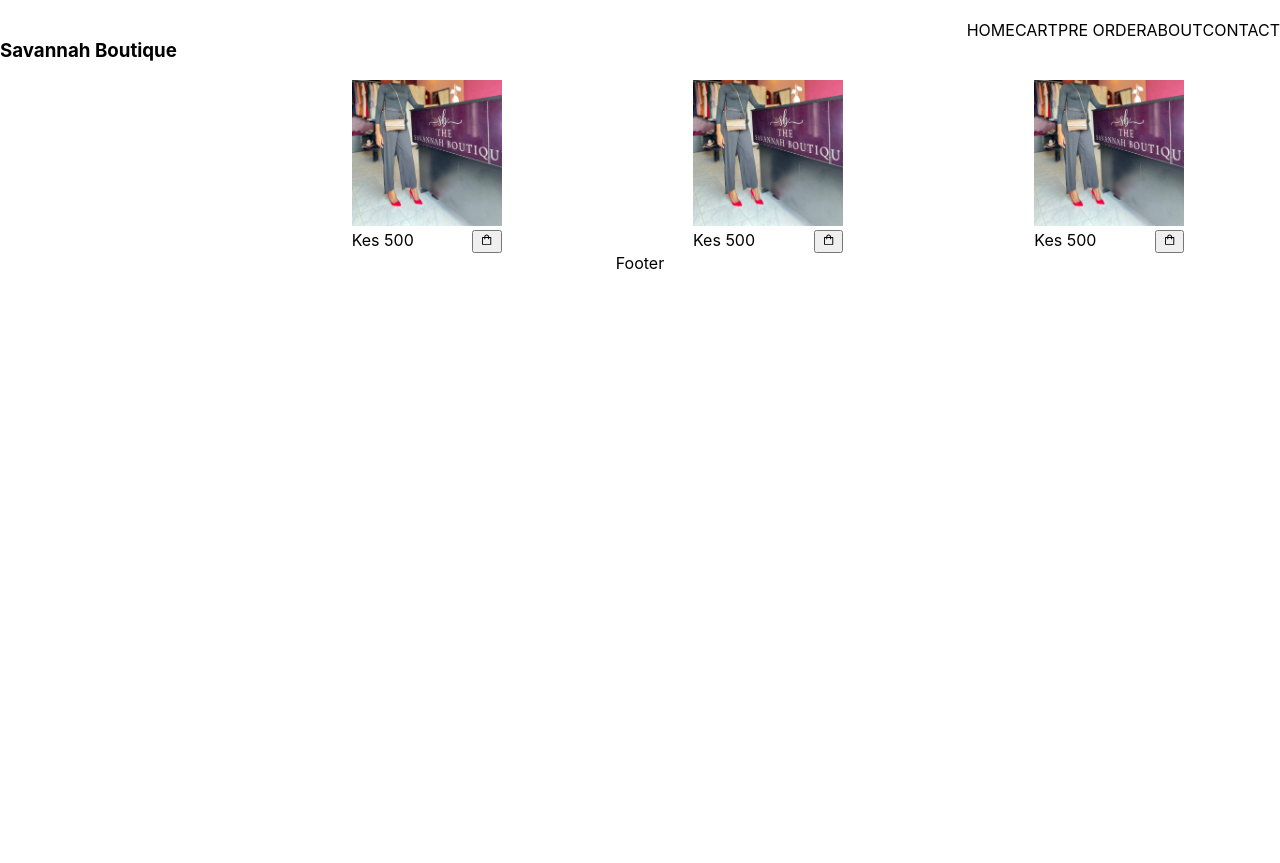
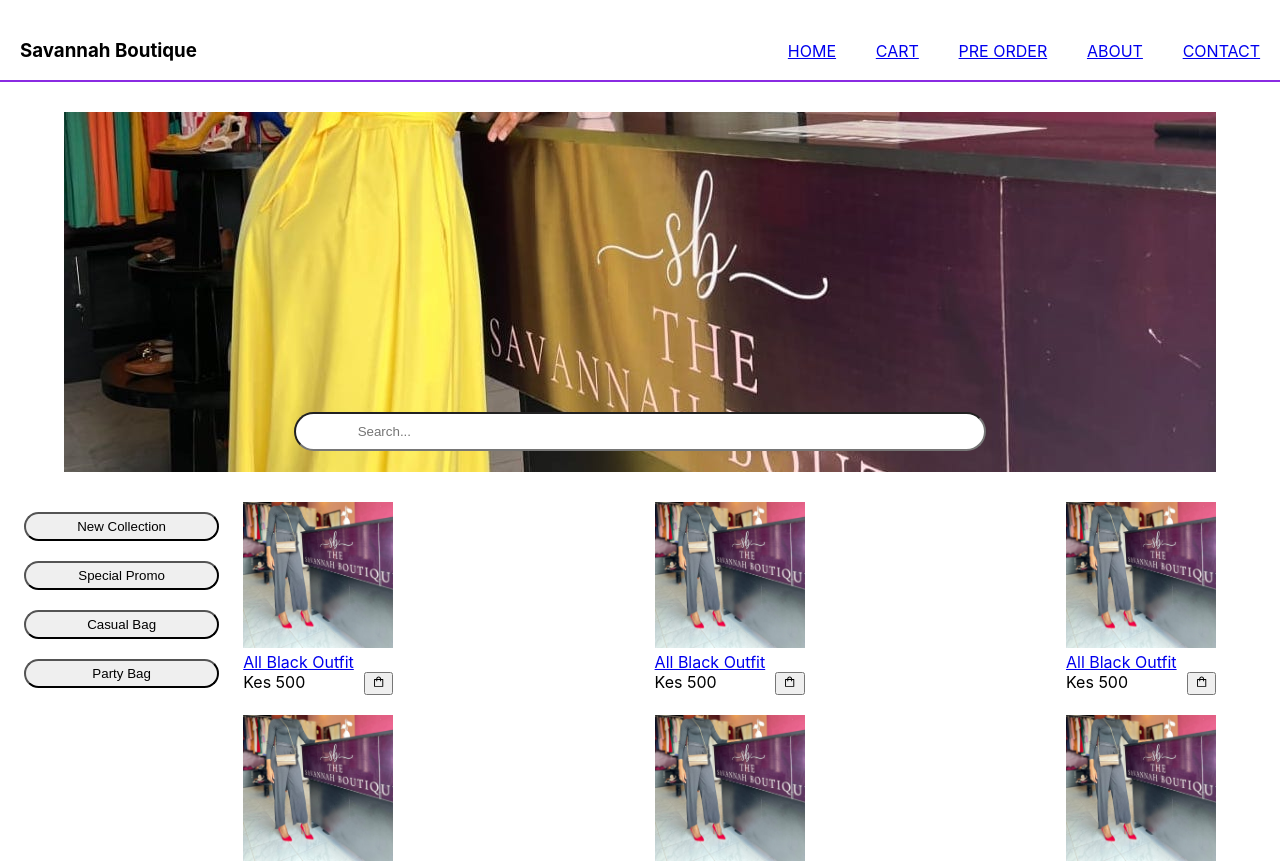
Before and after one commit to kk-mbugua/savannah, a React (Create React App) app in the folder front_end/: page / in a window 1280 px wide. Shown: the top 863 px of the page. Before the commit the page ends 800 px from the top, so only its background shows below. Built offline with nearby package versions, Linux system fonts and the light colour scheme.

Commit message:
inital layout set

```diff
--- a/front_end/src/assets/styles/global.css
+++ b/front_end/src/assets/styles/global.css
@@ -1,18 +1,27 @@
 
-.header {
+.titleBar {
     display: flex;
     flex-direction: row;
     justify-content: space-between;
+    align-items: baseline;
     margin-top: 20px;
+    border-bottom: 2px solid blueviolet;
+
+}
+
+.title {
+    margin-left: 20px;
 }
 
 .navOptions {
+    width: 40%;
     display: flex;
     flex-direction: row;
+    justify-content: space-around;
 }
 
 .navItems {
-    padding-right: 40px;
+    margin-right: 40px;
 }
 
 .shopping {
@@ -22,21 +31,75 @@
     width: 100%;
 }
 
+.previewWindow {
+    display: flex;
+    justify-content: center;
+    align-items: center;
+    height: 400px;
+    padding-top: 10px;
+    padding-bottom: 10px;
+}
+
+.previewWindowContent {
+    width: 90%;
+    height: 90%;
+    background-image: url("../images/8.jpeg");
+}
+
+.previewWindowContent input {
+    width: 60%;
+    padding-top: 10px;
+    padding-bottom: 10px;
+    border-radius: 80px;
+    margin-top: 26%;
+}
+
+.shopping {
+    width: auto;
+}
+
 .shoppingMenu {
     display: flex;
     flex-direction: column;
+    align-items: center;
     width: 20%;
+}
+
+.shoppingMenu button{
+    margin-top: 10px;
+    margin-bottom: 10px;
+    width: 80%;
+    border-radius: 70px;
+    padding-top: 5px;
+    padding-bottom: 5px;
+}
+
+.shoppingMenu button:hover{
+    background-color: blueviolet;
 }
 
 .shoppingItems {
     display: flex;
+    flex-direction: column;
+    width: 80%;
+    padding-right: 5%;
+}
+
+.shoppingItemsRow {
+    display: flex;
     flex-direction: row;
-    justify-content: space-around;
-    width: 80%;
+    justify-content: space-between;
+    margin-bottom: 20px;
 }
 
 .itemImg {
     width: 150px;
+}
+
+.itemName {
+    display: flex;
+    flex-direction: row;
+    justify-content: flex-start;
 }
 
 .itemDetails {
--- a/front_end/src/components/Header.jsx
+++ b/front_end/src/components/Header.jsx
@@ -1,16 +1,26 @@
 
 function Header() {
     return (
-        <div className="header">
+        <div className="titleBar">
             <div className="title">
                 <h3>Savannah Boutique</h3>
             </div>
             <div className="navOptions">
-                <div className="navItem">HOME</div>
-                <div className="navItem">CART</div>
-                <div className="navItem">PRE ORDER</div>
-                <div className="navItem">ABOUT</div>
-                <div className="navItem">CONTACT</div>
+                <div className="navItem">
+                    <a href="/">HOME</a>
+                </div>
+                <div className="navItem">
+                    <a href="/">CART</a>
+                </div>
+                <div className="navItem">
+                    <a href="/">PRE ORDER</a>
+                </div>
+                <div className="navItem">
+                    <a href="/">ABOUT</a>
+                </div>
+                <div className="navItem">
+                    <a href="/">CONTACT</a>
+                </div>
             </div>
         </div>
     )
--- a/front_end/src/components/ShoppingItems.jsx
+++ b/front_end/src/components/ShoppingItems.jsx
@@ -7,7 +7,9 @@ function item () {
             <a href="/">
                 <img src={testing} alt="img" className="itemImg"></img>
             </a>
-            <div className="itemName"></div>
+            <a href="/">
+                <div className="itemName">All Black Outfit</div>
+            </a>
             <div className="itemDetails">
                 <div className="itemPrice">Kes 500</div>
                 <div className="itemAction">
@@ -20,11 +22,23 @@ function item () {
 
 function ShoppingItems() {
     return (
-        <div className="shoppingItems">
+        <>
+        <div className="shoppingItemsRow">
             {item()}
             {item()}
             {item()}
         </div>
+        <div className="shoppingItemsRow">
+            {item()}
+            {item()}
+            {item()}
+        </div>
+        <div className="shoppingItemsRow">
+            {item()}
+            {item()}
+            {item()}
+        </div>
+        </>
     )
 }
 
--- a/front_end/src/pages/Home.jsx
+++ b/front_end/src/pages/Home.jsx
@@ -3,10 +3,22 @@ import ShoppingItems from "../components/ShoppingItems";
 function Home () {
     return (
     <div>
-        <div className="previewWindow"></div>
+        <div className="previewWindow">
+            <div className="previewWindowContent">
+                <input type="search" name="search" id="homeSearch" placeholder="                Search..."/>
+            </div>
+        </div>
         <div className="shopping">
-            <div className="shoppingMenu"></div>
-            <ShoppingItems />
+            <div className="shoppingMenu">
+                <button>New Collection</button>
+                <button>Special Promo</button>
+                <button>Casual Bag</button>
+                <button>Party Bag</button>
+            </div>
+            <div className="shoppingItems">
+                <ShoppingItems />
+            </div>
+
         </div>
     </div>
     )
```
